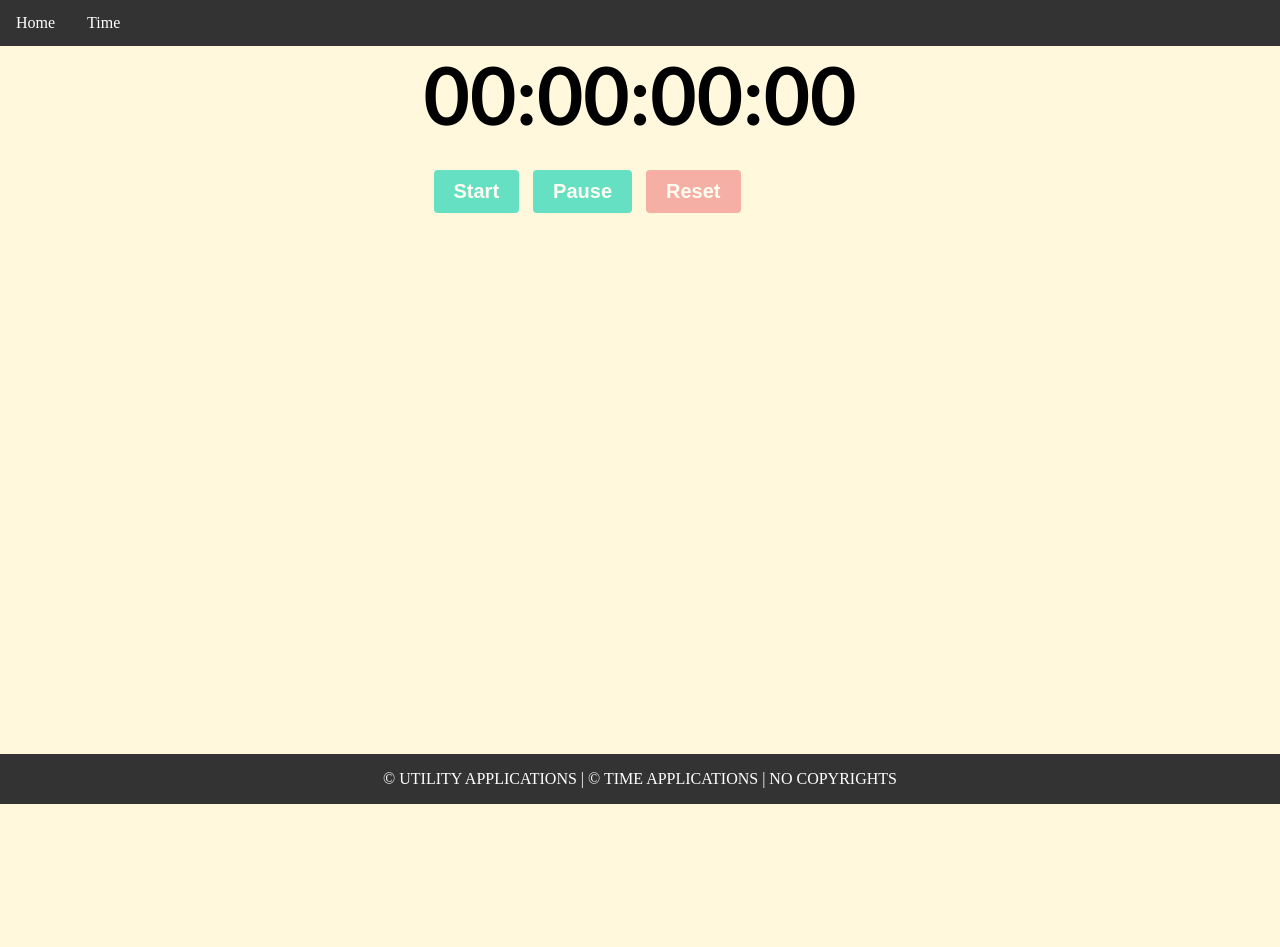
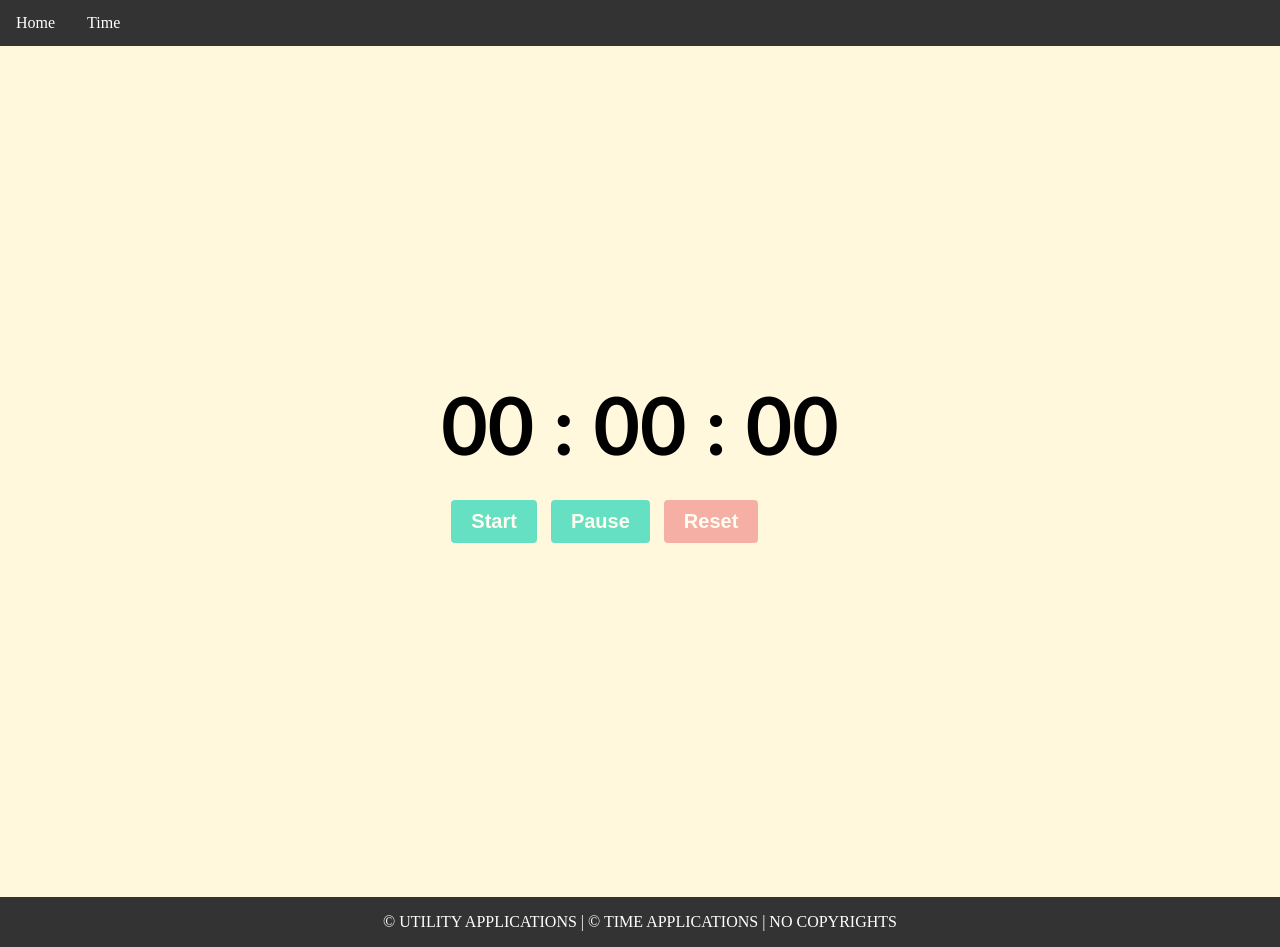
Before and after one commit to venkatnarasimha/online-stopwatch-and-timer, a website: page stopwatch.html in a window 1280 px wide. Both pictures are taken after a click on the button "Reset". Before the commit the page ends 804 px from the top, so only its background shows below. Drawn offline with Linux system fonts and the light colour scheme.

Commit message:
centering

```diff
--- a/stop.js
+++ b/stop.js
@@ -56,7 +56,7 @@ function pause() {
 
 function reser() {
     clearInterval(intervalId);
-    print('00:00:00:00');
+    print('00 : 00 : 00');
     elaspsedTime = 0;
     lap.style.display = 'none';
     laps.style.display = 'none';
--- a/stopwatch.css
+++ b/stopwatch.css
@@ -140,11 +140,11 @@ button:focus {
 }
 
 .above-footer {
-  min-height: calc(100vh - 650px);
+  min-height: calc(100vh - 470px);
 }
 
 .above-footers {
-  min-height: calc(100vh - 269px);
+  min-height: calc(100vh - 456px);
 }
 
 .above-footers-1 {
--- a/stopwatch.html
+++ b/stopwatch.html
@@ -22,7 +22,9 @@
           </div>
         </div>
       </div>
+      <div class=above-footer>
 
+    </div>
     <div class="wrapper">
         <from action="">
             <div class="timer">00 : 00 : 00</div>
```
